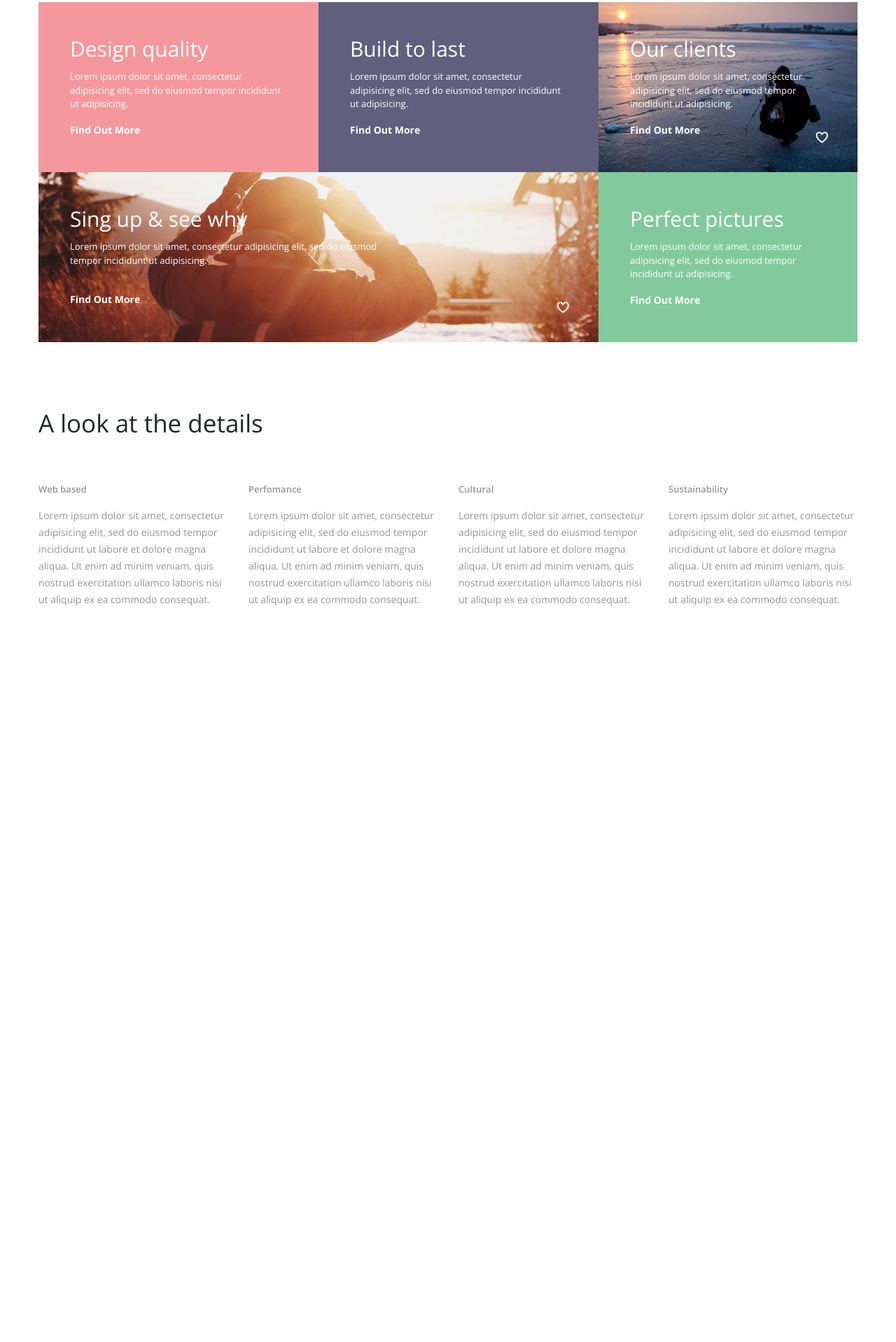
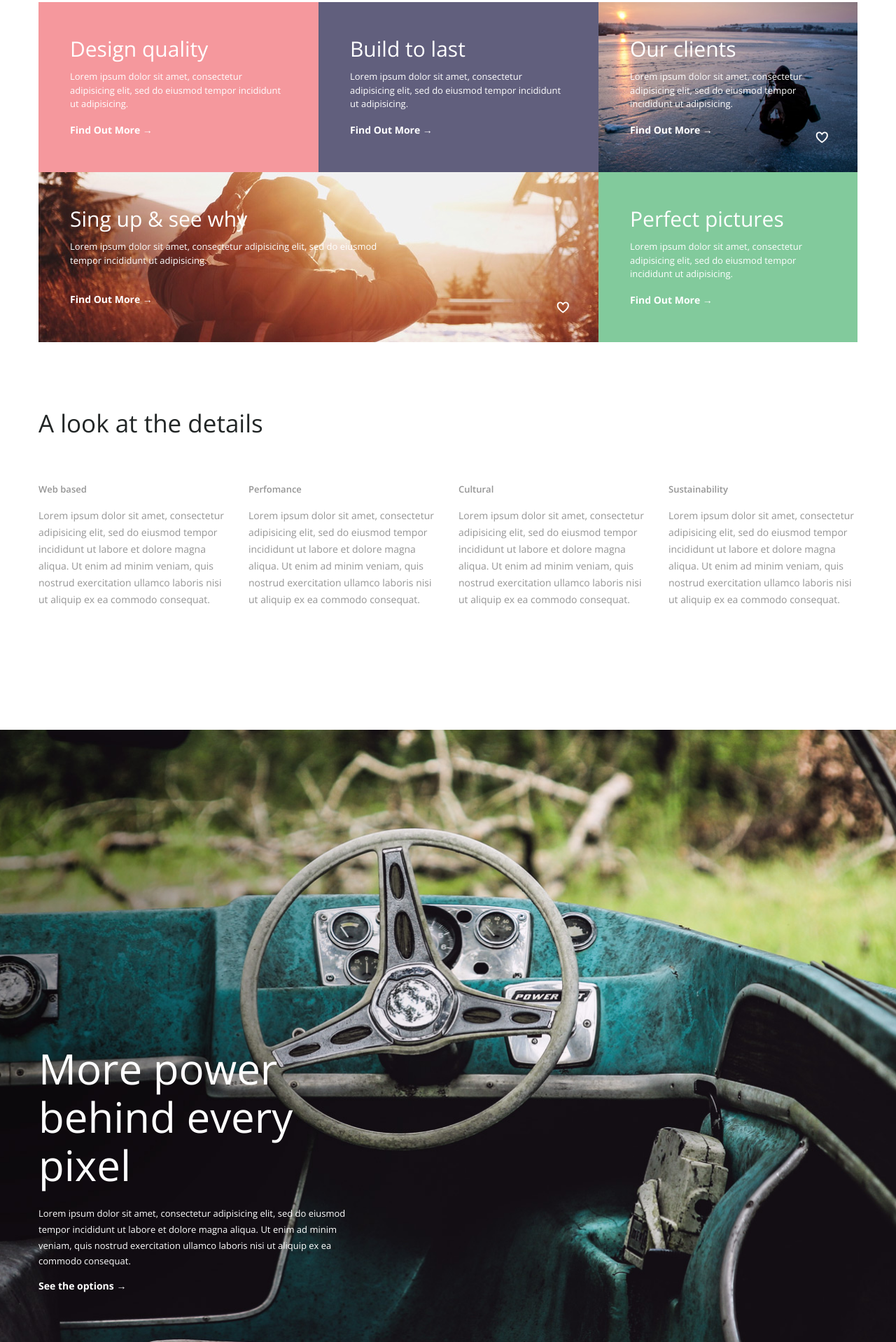
Before and after one commit to zonderweb/Take, a website: page app/index.html in a window 1280 px wide. Shown: the part 1460-3378 px from the top of the page at 70% size. Before the commit the page ends 2503 px from the top, so only its background shows below. Drawn offline with nearby package versions, Linux system fonts and the light colour scheme.

Commit message:
+block .morepower

```diff
--- a/app/index.html
+++ b/app/index.html
@@ -59,33 +59,33 @@
 			<div class="widget__normal color__rose">
 				<span class="widget__title">Design quality</span>
 				<p class="widget__text">Lorem ipsum dolor sit amet, consectetur adipisicing elit, sed do eiusmod tempor incididunt ut adipisicing.</p>
-				<a href="#" class="widget__link">Find Out More</a>
+				<a href="#" class="widget__link">Find Out More →</a>
 			</div>
 
 			<div class="widget__normal color__sireneviy">
 				<span class="widget__title">Build to last</span>
 				<p class="widget__text">Lorem ipsum dolor sit amet, consectetur adipisicing elit, sed do eiusmod tempor incididunt ut adipisicing.</p>
-				<a href="#" class="widget__link">Find Out More</a>
+				<a href="#" class="widget__link">Find Out More →</a>
 			</div>
 
 			<div class="widget__normal widget__last widget__img">
 				<span class="widget__title">Our clients</span>
 				<p class="widget__text">Lorem ipsum dolor sit amet, consectetur adipisicing elit, sed do eiusmod tempor incididunt ut adipisicing.</p>
-				<a href="#" class="widget__link">Find Out More</a>
+				<a href="#" class="widget__link">Find Out More →</a>
 				<span class="like"><i class="icon-heart-empty"></i></span>
 			</div>
 
 			<div class="widget__double widget__img--x">
 				<span class="widget__title">Sing up & see why</span>
 				<p class="widget__text">Lorem ipsum dolor sit amet, consectetur adipisicing elit, sed do eiusmod <br> tempor incididunt ut adipisicing.</p>
-				<a href="#" class="widget__link">Find Out More</a>
+				<a href="#" class="widget__link">Find Out More →</a>
 				<span class="like"><i class="icon-heart-empty"></i></span>
 			</div>
 
 			<div class="widget__normal widget__last color__green">
 				<span class="widget__title">Perfect pictures</span>
 				<p class="widget__text">Lorem ipsum dolor sit amet, consectetur adipisicing elit, sed do eiusmod tempor incididunt ut adipisicing.</p>
-				<a href="#" class="widget__link">Find Out More</a>
+				<a href="#" class="widget__link">Find Out More →</a>
 			</div>
 
 		</div>
@@ -117,6 +117,22 @@
 
 	</section>
 
+	<section class="morepower">
+		<div class="morepower-box">
+			<div class="morepower-wrapper">
+				<span class="promo-title">More power behind every pixel</span>
+				<p class="promo-text">Lorem ipsum dolor sit amet, consectetur adipisicing elit, sed do eiusmod tempor incididunt ut labore et dolore magna aliqua. Ut enim ad minim veniam, quis nostrud exercitation ullamco laboris nisi ut aliquip ex ea commodo consequat.</p>
+				<a href="#" class="widget__link">See the options →</a>
+			</div>
+		</div>
+	</section>
+
+	<section class="greenpromo">
+		<div class="greenpromo-box">
+
+		</div>
+	</section>
+
 	<script src="js/libs.min.js"></script>
 	<script src="js/common.js"></script>
 
--- a/app/sass/_grid.scss
+++ b/app/sass/_grid.scss
@@ -2,7 +2,8 @@
 .promo-box,
 .top-info__box,
 .widget-box,
-.privilege-box {
+.privilege-box,
+.morepower-box {
 	@include container();
 }
 .promo__wrap {
@@ -33,3 +34,6 @@
 		@include span(3 last);
 	}
 }
+.morepower-wrapper {
+	@include span(5 wide);
+}
--- /dev/null
+++ b/app/sass/_morepower.scss
@@ -0,0 +1,19 @@
+.morepower {
+	background:transparent url('../img/section-bg.jpg') center top no-repeat;
+	background-size: cover;
+	height: 875px;
+	padding-top: 450px;
+}
+.morepower-box {
+	color: $white;
+}
+.morepower-wrapper {
+	.promo-title {
+		display: inline-block;
+		margin-bottom: 10px;
+	}
+	.promo-text {
+		line-height: 1.750em;
+		padding-right: 60px;
+	}
+}
--- a/app/sass/main.scss
+++ b/app/sass/main.scss
@@ -16,3 +16,4 @@ $susy: (
 @import "header.scss";
 @import "widget.scss";
 @import "privilege.scss";
+@import "morepower.scss";
```
Also changed, not shown: app/css/main.css.
